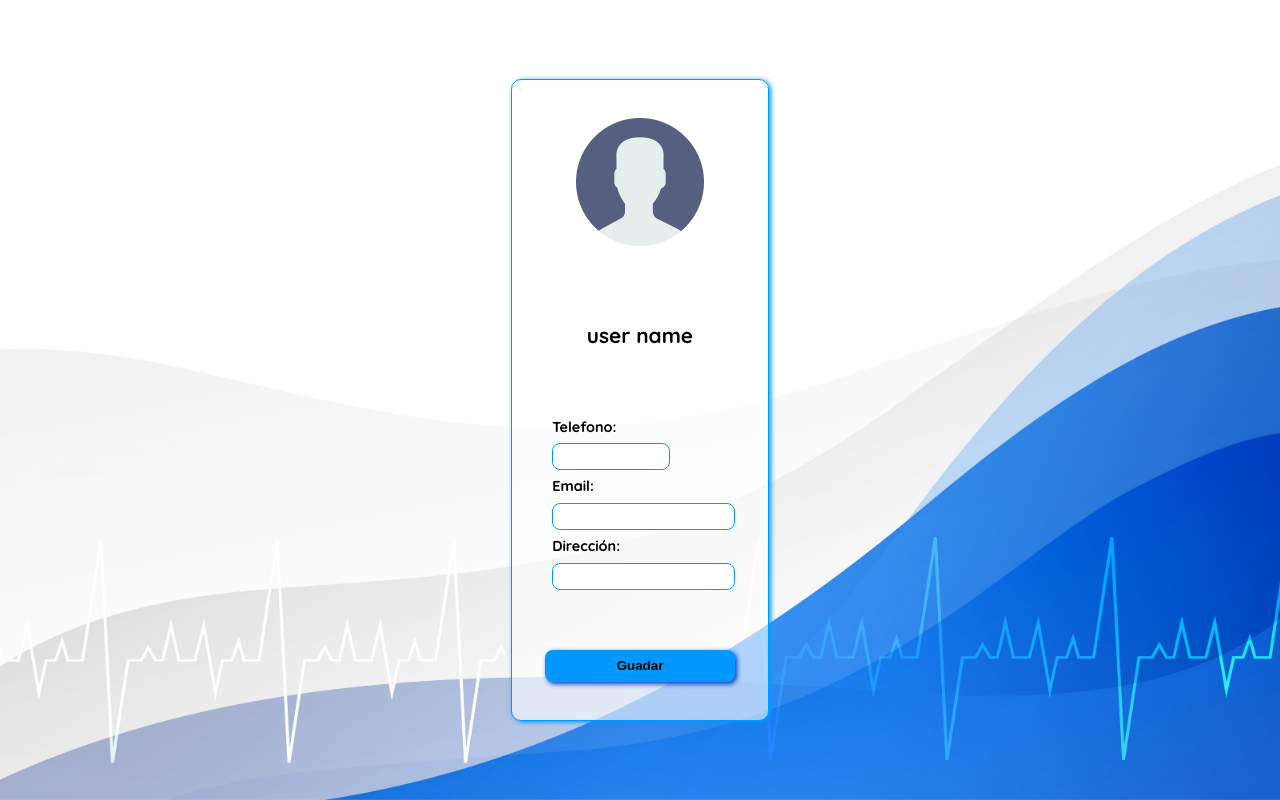
After one commit to miller-vrg/ABP_electiva, a PHP site: page /page/edit.html in a window 1280 px wide. The commit adds this page. Run offline with PHP 8.4, Linux system fonts and the light colour scheme.

Commit message:
Nuevas paginas agregadas

```diff
--- /dev/null
+++ b/css/style-edit.css
@@ -0,0 +1,82 @@
+:root{
+    --color-primary: #0099ff;
+    --color-secundario: #0039BC;
+    --fondo: rgb(255,255,255,0.6)
+}
+
+body{
+    margin:0;
+    font-family: 'Quicksand', sans-serif;
+    width:100%;
+    height:100vh;
+    display:grid;
+    place-items: center;
+    background-size: cover;
+    background-repeat: no-repeat;
+    background-image: url(/img/fondo-2.jpg);
+    background-position: 50% 50%;
+}
+
+.card-user{
+
+    width:20%;
+    height:80%;
+    background: var(--fondo);
+    border:1px solid var(--color-primary);
+    display:flex;
+    flex-direction: column;
+    justify-content: space-around;
+    align-items: center;
+    border-radius: 10px;
+    box-shadow: 2px 1px 5px var(--color-primary);
+    overflow:hidden;
+
+}
+
+.datos{
+    margin:0;
+    margin-top: -6%;
+    padding: 2%;
+    white:70%;
+}
+
+img{
+    margin:0;
+    width: 50%;
+}
+
+#title{
+    margin:0;
+    font-size: 130%;
+    font-weight: bold;
+}
+
+#subtitle{
+    margin:2%;
+    font-size: 90%;
+    font-weight: bold;
+}
+
+.campos{
+    margin: 2%;
+    height: 15%;
+    border:1px solid var(--color-primary);
+    border-radius: 8px;
+}
+
+button{
+    margin:0;
+    width: 74%;
+    height: 5%;
+    font-weight: bold;
+    border:none;
+    box-shadow: 2px 2px 5px var(--color-secundario);
+    border-radius: 8px;
+    background: var(--color-primary);
+}
+
+button:hover{
+    border:1px solid var(--color-primary);
+    box-shadow: 2px 2px 5px var(--color-primary);
+    background: white;
+}
--- a/index.html
+++ b/index.html
@@ -25,7 +25,7 @@
                     </div>
                     <div class="botones">
                         <button class="btn-registro"><p>Registro</p></button>
-                    <a href="./page/home-usuario.html"><button class="btn-registro"><p>Entrar</p></button></a>
+                    <button class="btn-registro" onclick="location='./page/home-usuario.html '"><p>Entrar</p></button>
                 </div>
             </div>
         </div>
--- /dev/null
+++ b/page/edit.html
@@ -0,0 +1,28 @@
+<!DOCTYPE html>
+<html lang="en">
+<head>
+    <meta charset="UTF-8">
+    <meta http-equiv="X-UA-Compatible" content="IE=edge">
+    <meta name="viewport" content="width=device-width, initial-scale=1.0">
+    <title>.::Edit user::.</title>
+    <link rel="preconnect" href="https://fonts.googleapis.com">
+    <link rel="preconnect" href="https://fonts.gstatic.com" crossorigin>
+    <link href="https://fonts.googleapis.com/css2?family=Quicksand:wght@300;500;700&display=swap" rel="stylesheet">
+    <link rel="stylesheet" href="../css/style-edit.css">
+</head>
+<body>
+            <div class="card-user" >
+                    <img class="user" src="../icons/usuario.png" alt="PERFIL">
+                    <p id="title">user name</p>
+                    <div class="datos">
+                        <p id="subtitle">Telefono: </p>
+                        <input class="campos" name="edad" min="3000000000" max="3499999999" type="number" required>
+                        <p id="subtitle">Email: </p>
+                        <input class="campos" name="email" type="text" required>
+                        <p id="subtitle">Dirección: </p>
+                        <input class="campos" name="direccion" type="text" required>
+                    </div>
+                    <button class="btn-editar" onclick="alert('Guardo con exito');location='home-usuario.html'">Guadar</button>
+            </div>
+</body>
+</html>
```
Also changed, not shown: css/style-home-usuario.css (+130 -68 lines), css/style.css (+32 -50 lines), page/home-usuario.html (+16 -16 lines), 1 other file.
